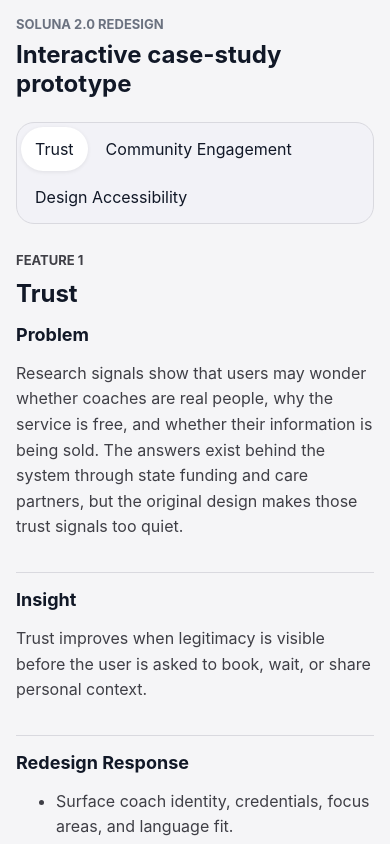
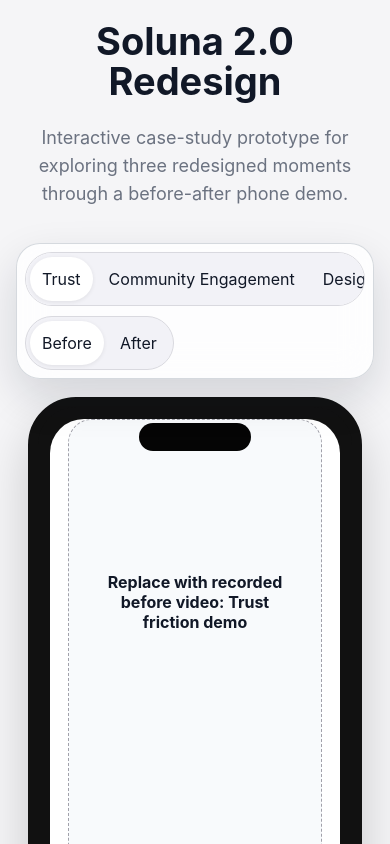
Before and after one commit to bulujamJudy/soluna-prototype, a React (Vite) app: page / in a window 390 px wide. Shown: the top 844 px of the page. Built offline with nearby package versions, Linux system fonts and the light colour scheme.

Commit message:
feat: align demo layout with phone stage reference

```diff
--- a/src/components/demo/DemoShell.tsx
+++ b/src/components/demo/DemoShell.tsx
@@ -13,15 +13,19 @@ export function DemoShell() {
 
   return (
     <main className="demo-shell">
-      <section className="demo-topbar" aria-label="Soluna prototype overview">
-        <div>
-          <p className="eyebrow">Soluna 2.0 Redesign</p>
-          <h1>Interactive case-study prototype</h1>
-        </div>
+      <section className="demo-layout">
+        <section className="demo-intro" aria-label="Soluna prototype overview">
+          <h1>Soluna 2.0 Redesign</h1>
+          <p>
+            Interactive case-study prototype for exploring three redesigned moments through a
+            before-after phone demo.
+          </p>
         </section>
-      <section className="demo-layout">
-        <div className="narrative-stack">
-          <div className="feature-tabs feature-tabs--stacked" aria-label="Feature chapters">
+        <NarrativePanel feature={activeFeature} />
+        <div className="device-column">
+          <PhoneStage feature={activeFeature} mode={mode} />
+          <div className="demo-dock" aria-label="Demo controls">
+            <div className="feature-tabs" aria-label="Feature chapters">
               {features.map((feature) => (
                 <button
                   key={feature.id}
@@ -35,9 +39,16 @@ export function DemoShell() {
                 </button>
               ))}
             </div>
-          <NarrativePanel feature={activeFeature} />
+            <div className="compare-toggle" aria-label="Before and after control">
+              <button className={mode === "before" ? "is-active" : ""} onClick={() => setMode("before")}>
+                Before
+              </button>
+              <button className={mode === "after" ? "is-active" : ""} onClick={() => setMode("after")}>
+                After
+              </button>
             </div>
-        <PhoneStage feature={activeFeature} mode={mode} onModeChange={setMode} />
+          </div>
+        </div>
       </section>
     </main>
   );
--- a/src/components/demo/NarrativePanel.tsx
+++ b/src/components/demo/NarrativePanel.tsx
@@ -5,27 +5,15 @@ export function NarrativePanel({ feature }: { feature: FeatureChapter }) {
     <aside className="narrative-panel">
       <p className="eyebrow">{feature.eyebrow}</p>
       <h2>{feature.title}</h2>
+      <p className="narrative-lede">{feature.problem}</p>
       <section>
-        <h3>Problem</h3>
-        <p>{feature.problem}</p>
-      </section>
-      <section>
-        <h3>Insight</h3>
-        <p>{feature.insight}</p>
-      </section>
-      <section>
-        <h3>Redesign Response</h3>
+        <h3>Key redesign moves</h3>
         <ul>
-          {feature.redesign.map((item) => (
+          {feature.redesign.slice(0, 3).map((item) => (
             <li key={item}>{item}</li>
           ))}
         </ul>
       </section>
-      <section>
-        <h3>Prototype Path</h3>
-        <p>{feature.prototypePath.join(" -> ")}</p>
-      </section>
-      <p className="replacement-note">Replace this panel copy with final case-study writing when ready.</p>
     </aside>
   );
 }
--- a/src/components/demo/PhoneStage.tsx
+++ b/src/components/demo/PhoneStage.tsx
@@ -7,20 +7,11 @@ import { BeforeVideo } from "./BeforeVideo";
 type PhoneStageProps = {
   feature: FeatureChapter;
   mode: CompareMode;
-  onModeChange: (mode: CompareMode) => void;
 };
 
-export function PhoneStage({ feature, mode, onModeChange }: PhoneStageProps) {
+export function PhoneStage({ feature, mode }: PhoneStageProps) {
   return (
     <section className="phone-stage" aria-label="Prototype stage">
-      <div className="compare-toggle" aria-label="Before and after control">
-        <button className={mode === "before" ? "is-active" : ""} onClick={() => onModeChange("before")}>
-          Before
-        </button>
-        <button className={mode === "after" ? "is-active" : ""} onClick={() => onModeChange("after")}>
-          After
-        </button>
-      </div>
       <PhoneFrame>
         {mode === "before" ? (
           <BeforeVideo feature={feature} />
@@ -30,7 +21,6 @@ export function PhoneStage({ feature, mode, onModeChange }: PhoneStageProps) {
           </div>
         )}
       </PhoneFrame>
-      <p className="stage-caption">Manual comparison control stays outside the phone frame.</p>
     </section>
   );
 }
--- a/src/styles.css
+++ b/src/styles.css
@@ -45,23 +45,36 @@ button {
 
 .app-root {
   min-height: 100vh;
-  padding: 32px;
 }
 
 .demo-shell {
   min-height: 100vh;
-  padding: 28px;
+  padding: clamp(28px, 6vh, 72px) clamp(22px, 5vw, 72px) 28px;
+  overflow-x: hidden;
 }
 
-.demo-topbar {
-  max-width: 1240px;
-  margin: 0 auto 24px;
-}
-
-.demo-topbar h1,
+.demo-intro h1,
 .narrative-panel h2 {
   margin: 0;
   letter-spacing: 0;
+}
+
+.demo-intro {
+  max-width: 470px;
+}
+
+.demo-intro h1 {
+  max-width: 520px;
+  font-size: clamp(42px, 4vw, 56px);
+  line-height: 1.05;
+}
+
+.demo-intro p:not(.eyebrow) {
+  max-width: 430px;
+  margin: 22px 0 0;
+  color: var(--muted);
+  font-size: clamp(18px, 1.5vw, 23px);
+  line-height: 1.55;
 }
 
 .eyebrow {
@@ -75,6 +88,7 @@ button {
 .feature-tabs,
 .compare-toggle {
   display: inline-flex;
+  flex: 0 0 auto;
   gap: 4px;
   padding: 4px;
   border: 1px solid var(--line);
@@ -84,6 +98,7 @@ button {
 
 .feature-tabs button,
 .compare-toggle button {
+  min-height: 44px;
   border: 0;
   border-radius: 999px;
   padding: 10px 14px;
@@ -97,43 +112,44 @@ button {
   box-shadow: 0 1px 4px rgba(0, 0, 0, 0.08);
 }
 
-.feature-tabs--stacked {
-  align-self: start;
-  flex-wrap: wrap;
-  border-radius: 18px;
-}
-
-.feature-tabs--stacked button {
-  min-height: 44px;
-}
-
 .demo-layout {
   display: grid;
-  grid-template-columns: minmax(320px, 0.82fr) minmax(490px, 1.18fr);
-  gap: 36px;
+  grid-template-columns: minmax(320px, 470px) minmax(446px, 560px);
+  grid-template-areas:
+    "intro device"
+    "narrative device";
+  grid-template-rows: auto auto;
+  gap: clamp(48px, 8vw, 128px);
+  row-gap: 34px;
   align-items: start;
-  max-width: 1240px;
+  justify-content: center;
+  min-height: calc(100vh - 112px);
+  max-width: 1320px;
   margin: 0 auto;
 }
 
-.narrative-stack {
-  display: grid;
-  align-content: start;
-  gap: 18px;
+.demo-intro {
+  grid-area: intro;
+  align-self: center;
 }
 
 .narrative-panel {
-  padding: 24px;
+  grid-area: narrative;
+  max-width: 470px;
+  padding: 0;
 }
 
 .narrative-panel section {
-  padding: 16px 0;
-  border-bottom: 1px solid var(--line);
+  padding: 10px 0 0;
 }
 
 .narrative-panel h3 {
   margin: 0 0 8px;
   font-size: 18px;
+}
+
+.narrative-lede {
+  margin: 14px 0 0;
 }
 
 .narrative-panel p,
@@ -142,16 +158,26 @@ button {
   line-height: 1.6;
 }
 
-.replacement-note,
-.stage-caption {
+.narrative-panel ul {
+  margin: 0;
+  padding-left: 22px;
+}
+
+.replacement-note {
   color: var(--muted);
   font-size: 13px;
+}
+
+.device-column {
+  grid-area: device;
+  display: grid;
+  justify-items: center;
+  gap: 0;
 }
 
 .phone-stage {
   display: grid;
   justify-items: center;
-  gap: 16px;
 }
 
 .phone-frame {
@@ -164,6 +190,23 @@ button {
   border-radius: 48px;
   background: #111;
   box-shadow: 0 24px 50px rgba(0, 0, 0, 0.18);
+}
+
+.demo-dock {
+  position: relative;
+  z-index: 3;
+  display: flex;
+  align-items: center;
+  justify-content: center;
+  max-width: min(760px, calc(100vw - 32px));
+  margin-top: -22px;
+  padding: 8px;
+  gap: 10px;
+  border: 1px solid rgba(209, 213, 219, 0.9);
+  border-radius: 999px;
+  background: rgba(255, 255, 255, 0.82);
+  box-shadow: 0 18px 44px rgba(17, 24, 39, 0.14);
+  backdrop-filter: blur(18px);
 }
 
 .phone-sensor {
@@ -218,13 +261,44 @@ button {
   font-size: 12px;
 }
 
-@media (max-width: 860px) {
-  .demo-topbar,
+@media (max-width: 1040px) {
   .demo-layout {
+    grid-template-areas:
+      "intro"
+      "device"
+      "narrative";
     grid-template-columns: 1fr;
+    gap: 36px;
+    min-height: auto;
   }
 
-  .feature-tabs {
+  .demo-intro {
+    justify-self: center;
+    text-align: center;
+  }
+
+  .narrative-panel {
+    justify-self: center;
+    text-align: left;
+  }
+
+  .device-column {
+    gap: 18px;
+  }
+
+  .phone-stage {
+    order: 2;
+  }
+
+  .demo-dock {
+    order: 1;
+    margin-top: 0;
+    flex-wrap: wrap;
+    border-radius: 28px;
+  }
+
+  .feature-tabs,
+  .compare-toggle {
     overflow-x: auto;
     max-width: 100%;
   }
@@ -433,10 +507,27 @@ button {
 
 @media (max-width: 520px) {
   .demo-shell {
-    padding: 16px;
+    padding: 22px 14px;
+  }
+
+  .demo-intro h1 {
+    font-size: 38px;
   }
 
   .narrative-panel {
-    padding: 8px 0;
+    width: 100%;
+  }
+
+  .demo-dock {
+    justify-content: flex-start;
+    width: 100%;
+    overflow-x: auto;
+    border-radius: 24px;
+  }
+
+  .feature-tabs button,
+  .compare-toggle button {
+    padding-inline: 12px;
+    white-space: nowrap;
   }
 }
```
Lines whose indentation alone changed are shown as unchanged.
